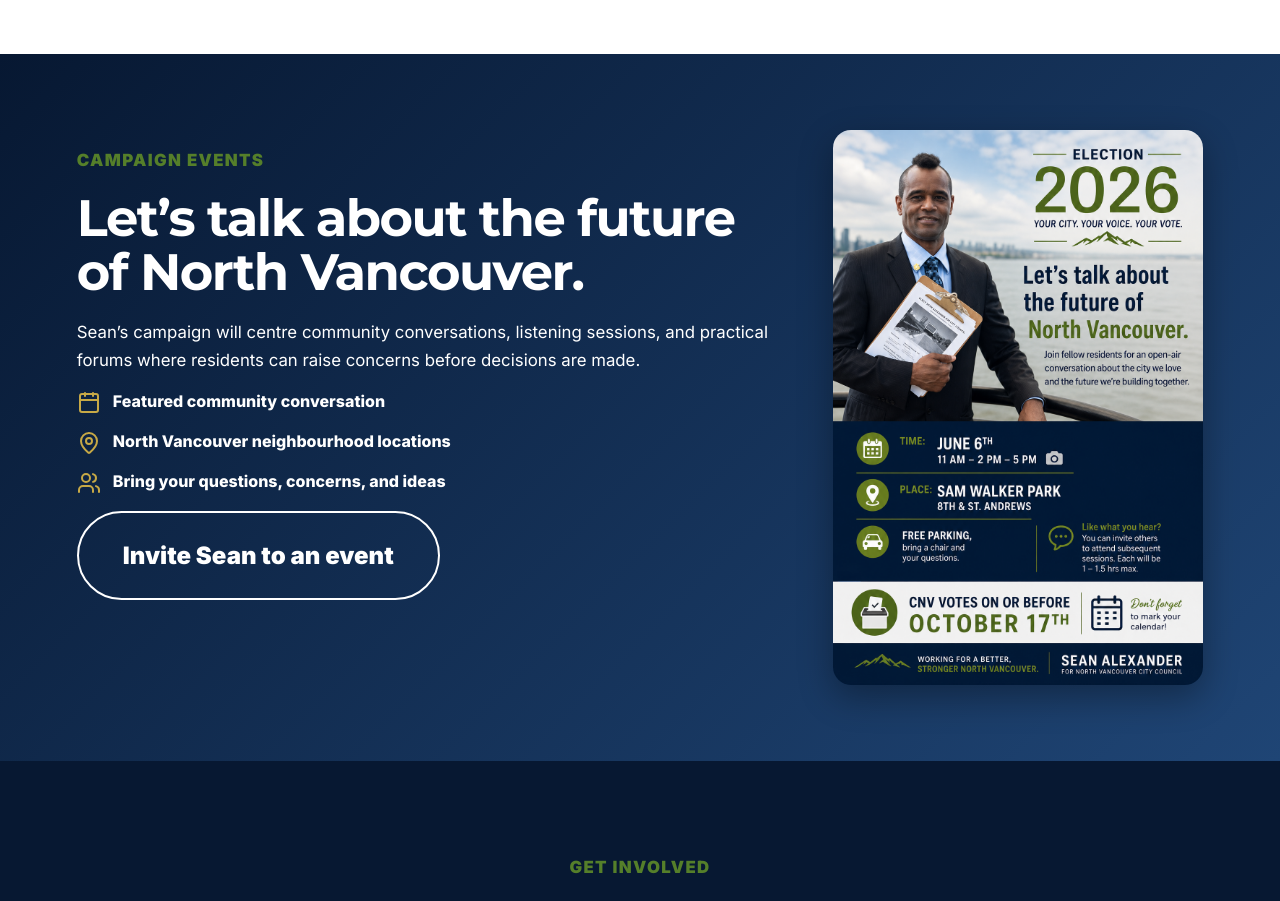
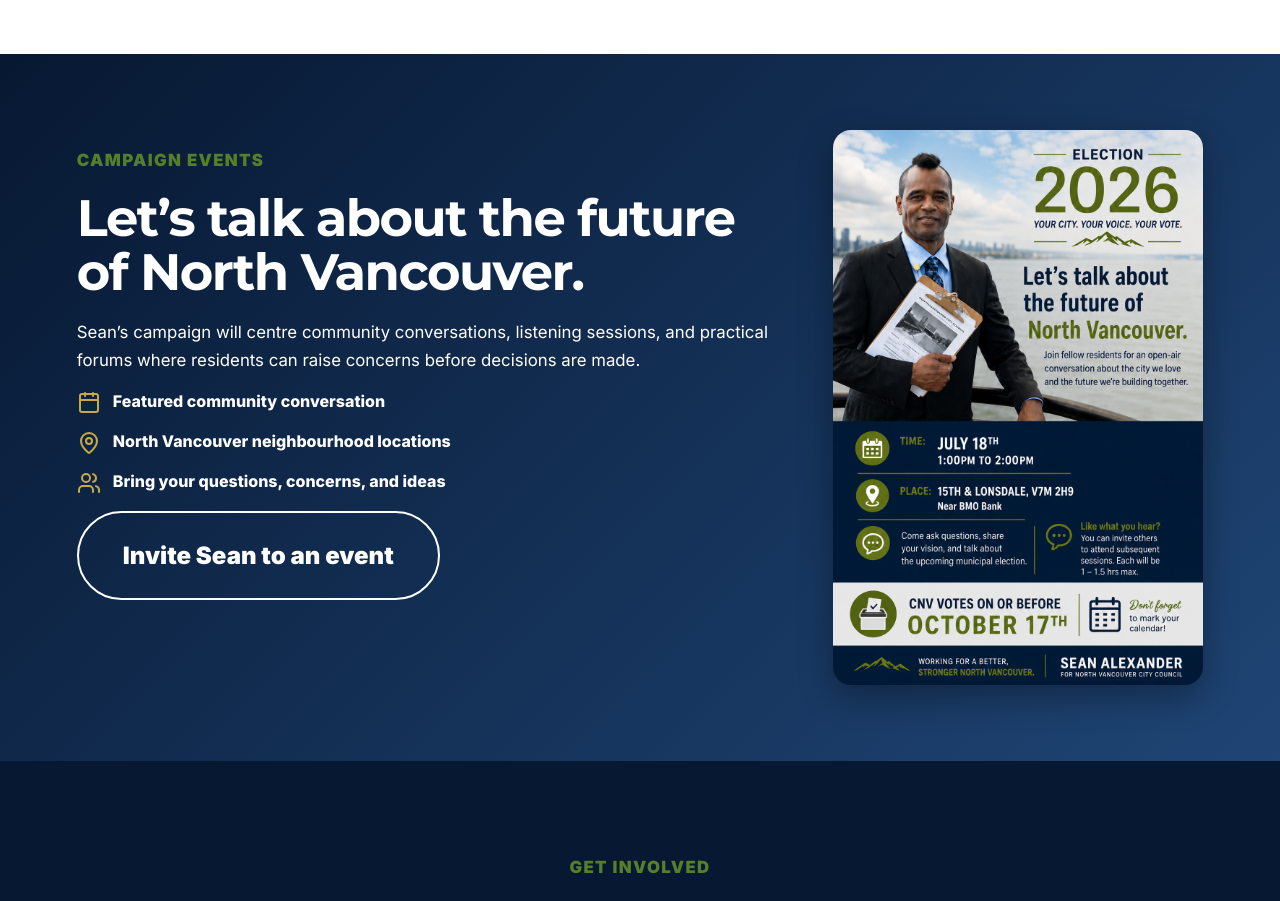
Before and after one commit to irnewlands/seanfornorthvan-site, a React (Vite) app: page / in a window 1280 px wide. Shown: the part 4660-5561 px from the top of the page. Built offline with nearby package versions, Linux system fonts and the light colour scheme.

Commit message:
Update main.jsx

```diff
--- a/src/main.jsx
+++ b/src/main.jsx
@@ -327,7 +327,7 @@ function Events() {
 </a>
       </div>
 
-      <img src="/assets/event-instagram.png" alt="Sean Alexander campaign event poster" />
+      <img src="/assets/community-conversation-july-18-2026.png" />
     </section>
   );
 }
```
